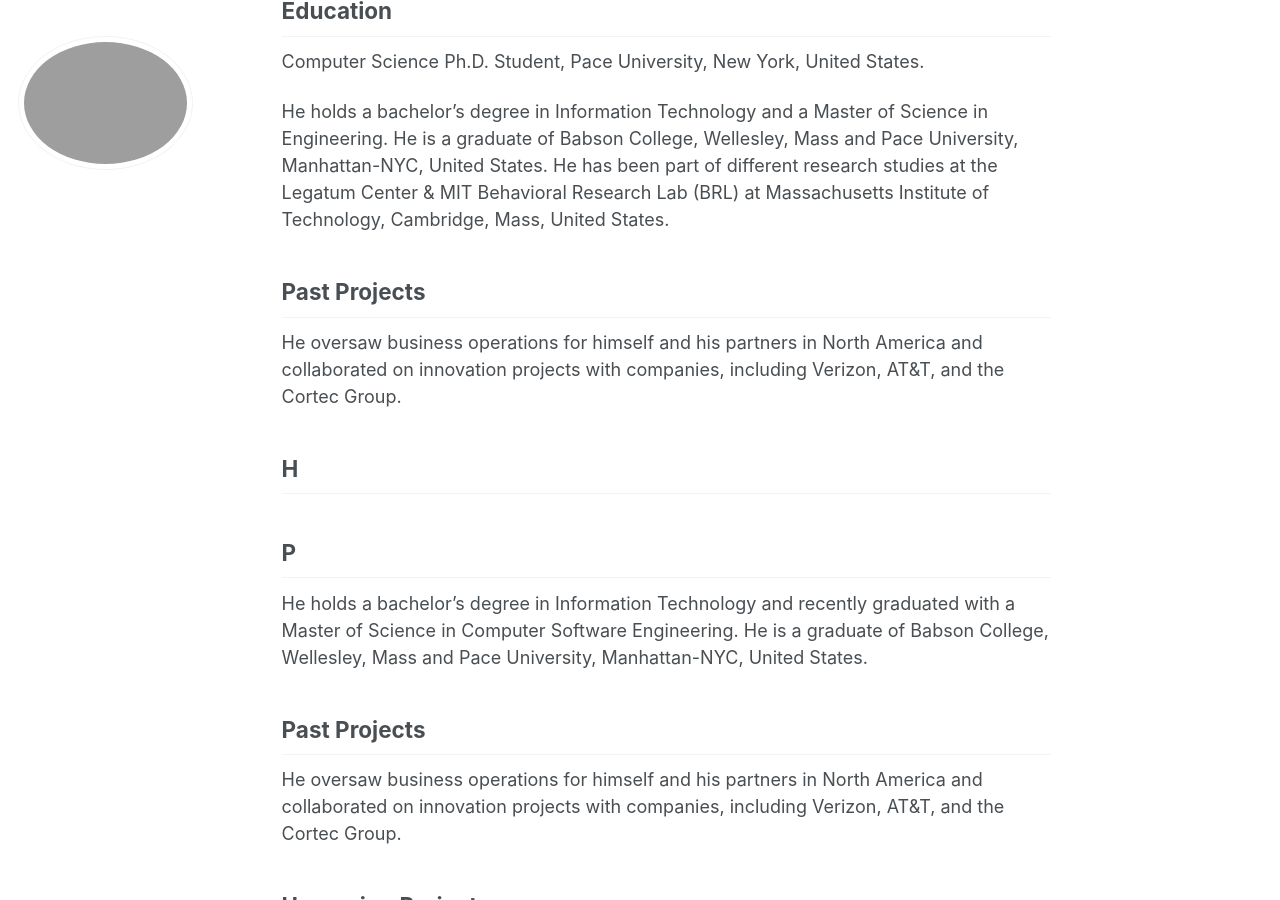
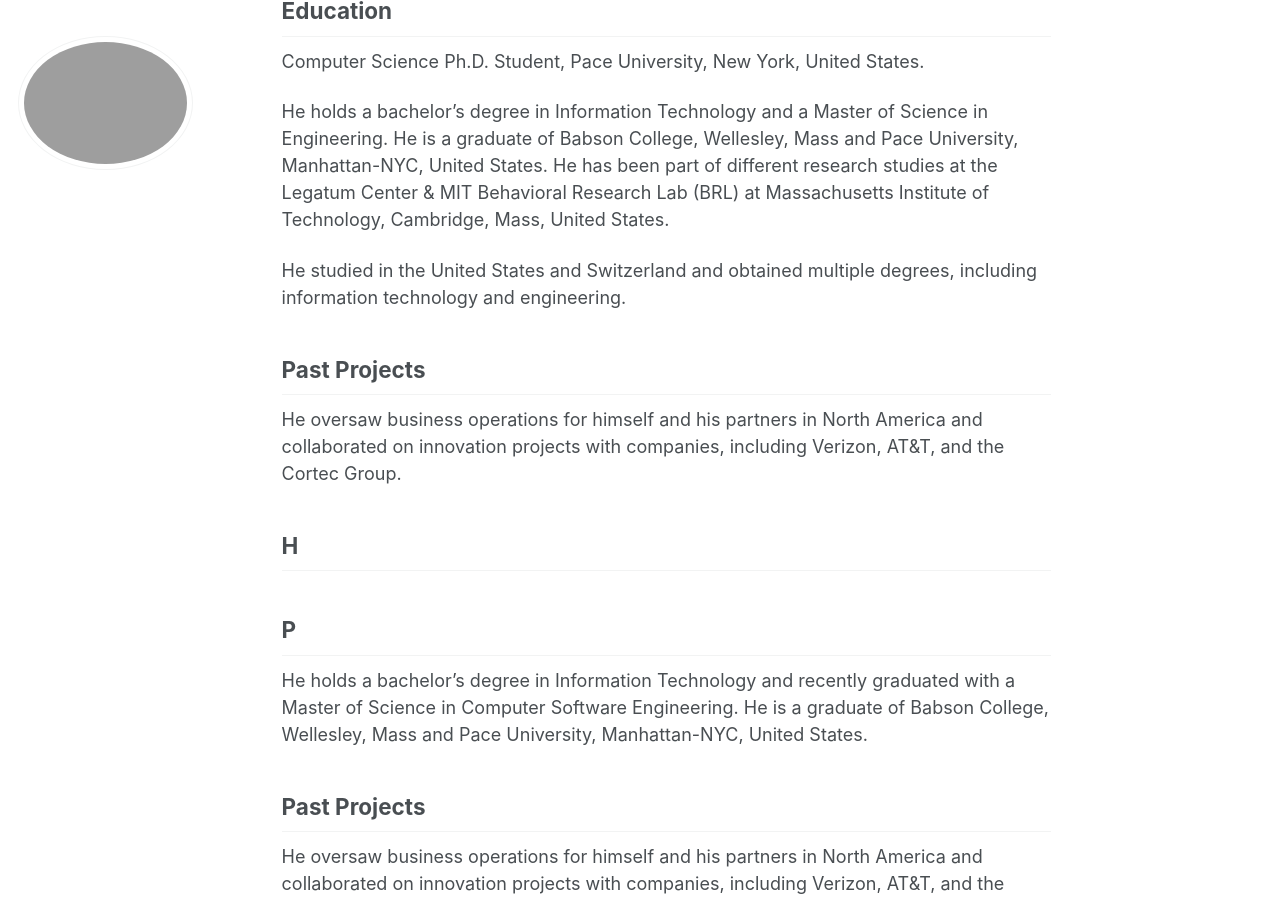
Before and after one commit to phdcsseiden/phdcsseiden.github.io, a Jekyll site: the page built from _pages/about.md, in a window 1280 px wide and 900 px high, scrolled down 692 px. Built offline with Jekyll 4.4.1, drawn with Linux system fonts in a browser that asks for light colours.

Commit message:
Update about.md

```diff
--- a/_pages/about.md
+++ b/_pages/about.md
@@ -30,6 +30,9 @@
 Computer Science Ph.D. Student, Pace University, New York, United States.
 
 He holds a bachelor's degree in Information Technology and a Master of Science in Engineering. He is a graduate of Babson College, Wellesley, Mass and Pace University, Manhattan-NYC, United States. He has been part of different research studies at the Legatum Center & MIT Behavioral Research Lab (BRL) at Massachusetts Institute of Technology, Cambridge, Mass, United States.
+
+He studied in the United States and Switzerland and obtained multiple degrees, including information technology and engineering.
+
 
 
 
```
